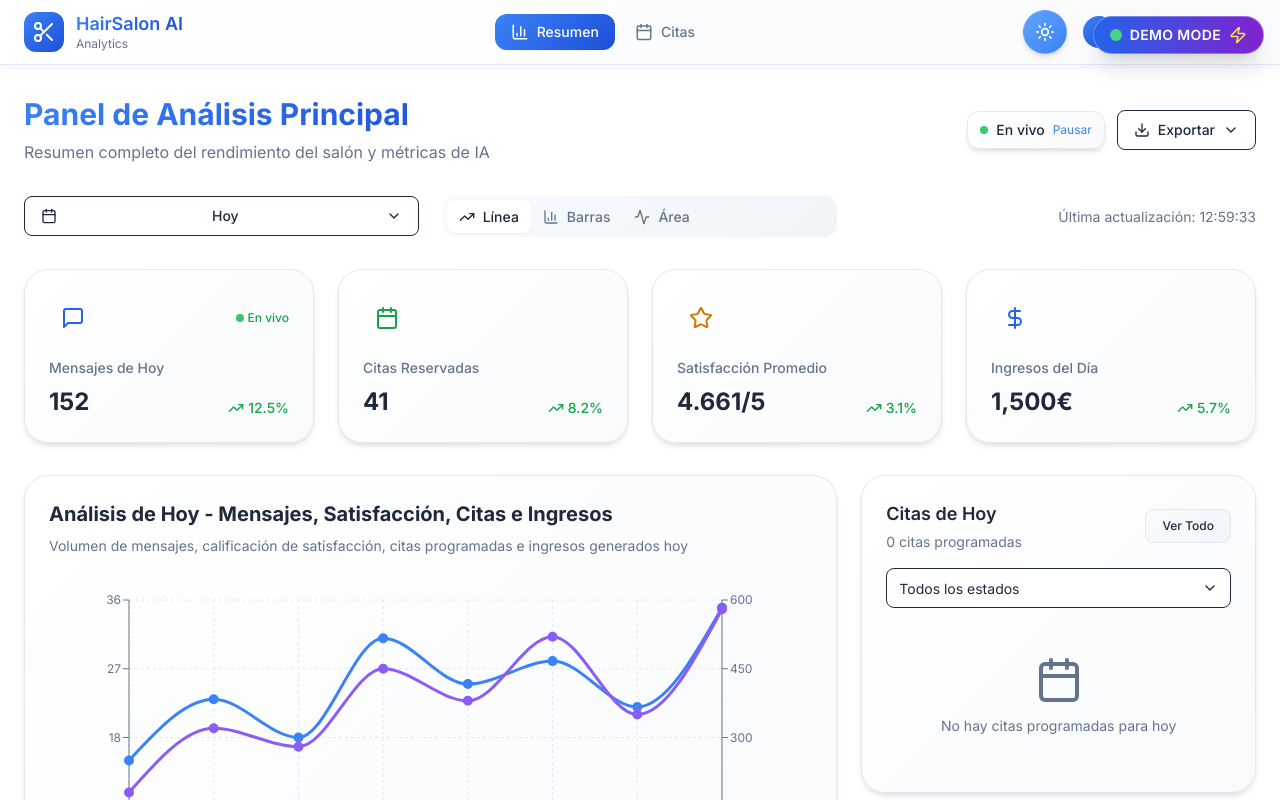
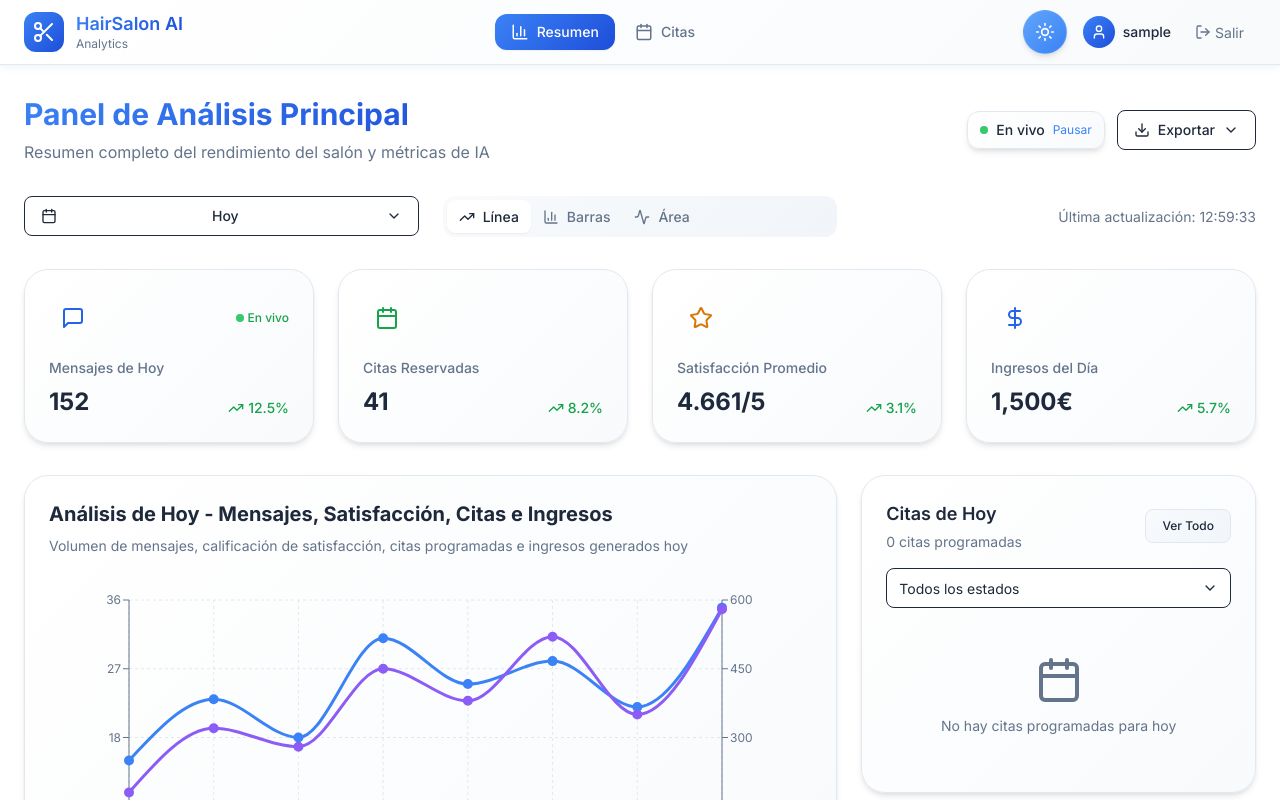
Before and after one commit to Tuwebai/hairsalon-ai-analytics, a React (Vite) app: page /main-analytics-overview-dashboard in a window 1280 px wide. Shown: the top 800 px of the page. Built offline with nearby package versions, Linux system fonts and the light colour scheme; sample sign-in values are in the browser's storage.

Commit message:
Eliminar indicador de modo demo y limpiar código

```diff
--- a/src/components/ui/DemoModeIndicator.jsx
+++ /dev/null
@@ -1,22 +0,0 @@
-import React from 'react';
-import { motion } from 'framer-motion';
-import Icon from '../AppIcon';
-
-const DemoModeIndicator = () => {
-  return (
-    <motion.div
-      initial={{ opacity: 0, y: -20 }}
-      animate={{ opacity: 1, y: 0 }}
-      transition={{ duration: 0.5, delay: 1 }}
-      className="fixed top-4 right-4 z-[9999] pointer-events-none"
-    >
-      <div className="flex items-center space-x-2 px-4 py-2 bg-gradient-to-r from-blue-600 to-purple-700 text-white rounded-full shadow-xl backdrop-blur-md border border-white/30">
-        <div className="w-3 h-3 bg-green-400 rounded-full animate-pulse"></div>
-        <span className="text-sm font-semibold tracking-wide">DEMO MODE</span>
-        <Icon name="Zap" size={18} className="text-yellow-300" />
-      </div>
-    </motion.div>
-  );
-};
-
-export default DemoModeIndicator;
--- a/src/pages/main-analytics-overview-dashboard/index.jsx
+++ b/src/pages/main-analytics-overview-dashboard/index.jsx
@@ -10,7 +10,6 @@ import RecentInteractions from './components/RecentInteractions';
 import ExportControls from './components/ExportControls';
 import NotificationToast from '../../components/ui/NotificationToast';
 import ParticleBackground from '../../components/ui/ParticleBackground';
-import DemoModeIndicator from '../../components/ui/DemoModeIndicator';
 import { useAuth } from '../../contexts/AuthContext';
 import Icon from '../../components/AppIcon';
 
@@ -312,7 +311,6 @@ const MainAnalyticsOverviewDashboard = () => {
   return (
     <div className="min-h-screen relative" style={{ background: 'var(--bg-primary)' }}>
       <ParticleBackground particleCount={15} />
-      <DemoModeIndicator />
       <NavigationBar currentUser={currentUser} />
 
       <div className="container mx-auto px-4 sm:px-6 py-4 sm:py-8">
```
Also changed, not shown: 1 other file (tests, documents, lock files or other folders).
